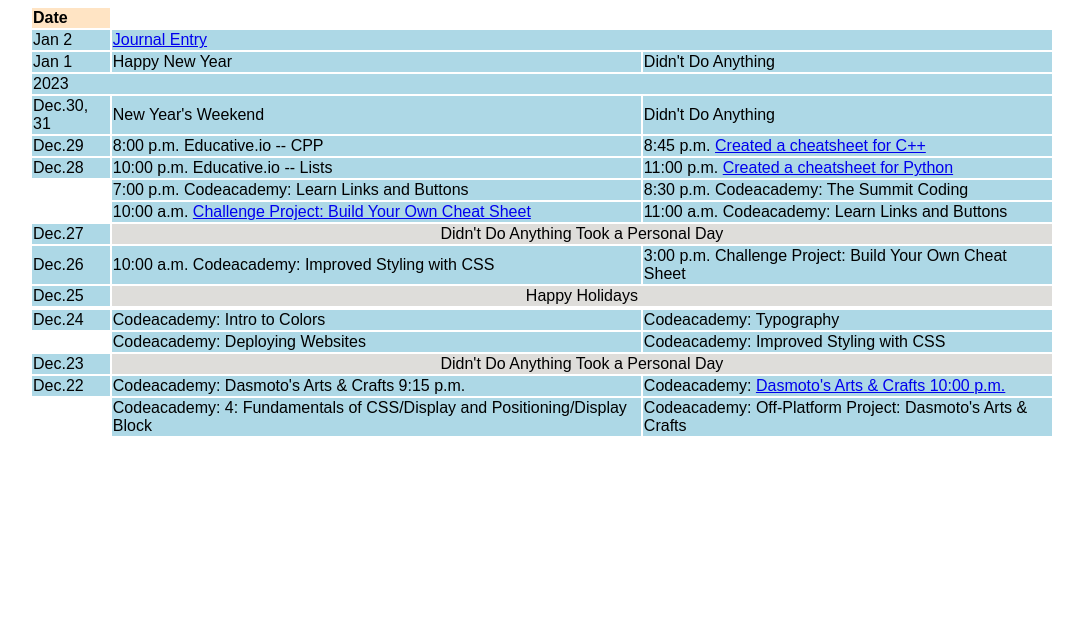
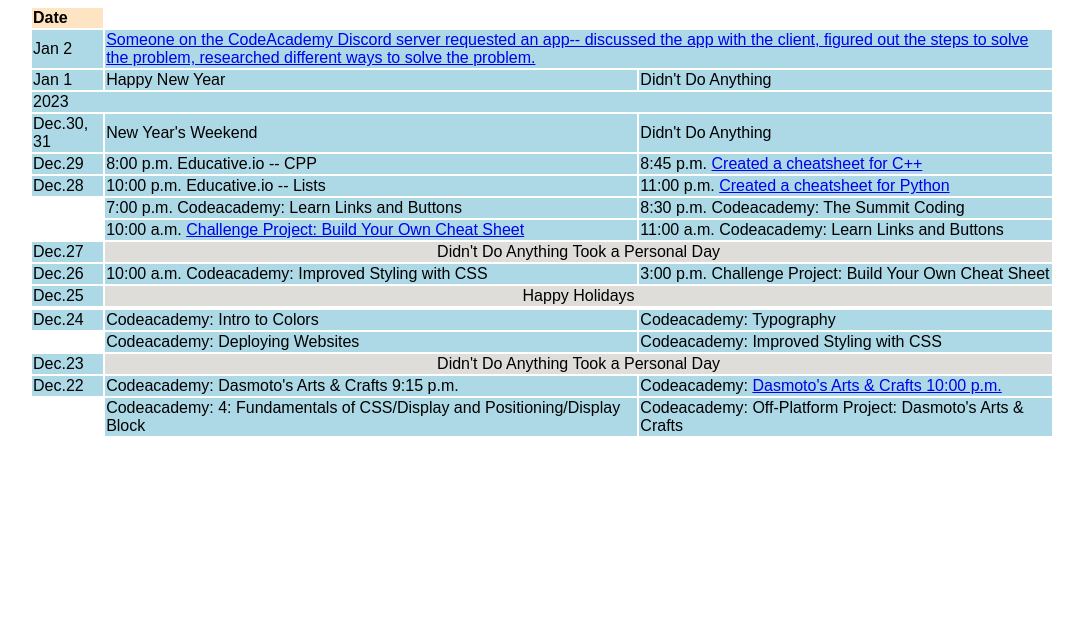
Before and after one commit to kashfifahim/kashfifahim.github.io, a plain HTML site: page index.html in a window 1280 px wide. Shown: the part 180-800 px from the top of the page, without its empty margins (98-1181 px from the left). Drawn offline with Linux system fonts and the light colour scheme.

Commit message:
update journal description

```diff
--- a/index.html
+++ b/index.html
@@ -18,7 +18,9 @@
          </thead>
          <tr>
           <td>Jan 2</td>
-          <td colspan="3"><a href="/journal/010223.html">Journal Entry</a></td>
+          <td colspan="3"><a href="/journal/010223.html">Someone on the CodeAcademy Discord server requested an app--
+            discussed the app with the client, figured out the steps to solve the problem, researched different
+            ways to solve the problem.</a></td>
          </tr>
          <tr>
           <td>Jan 1</td>
```
